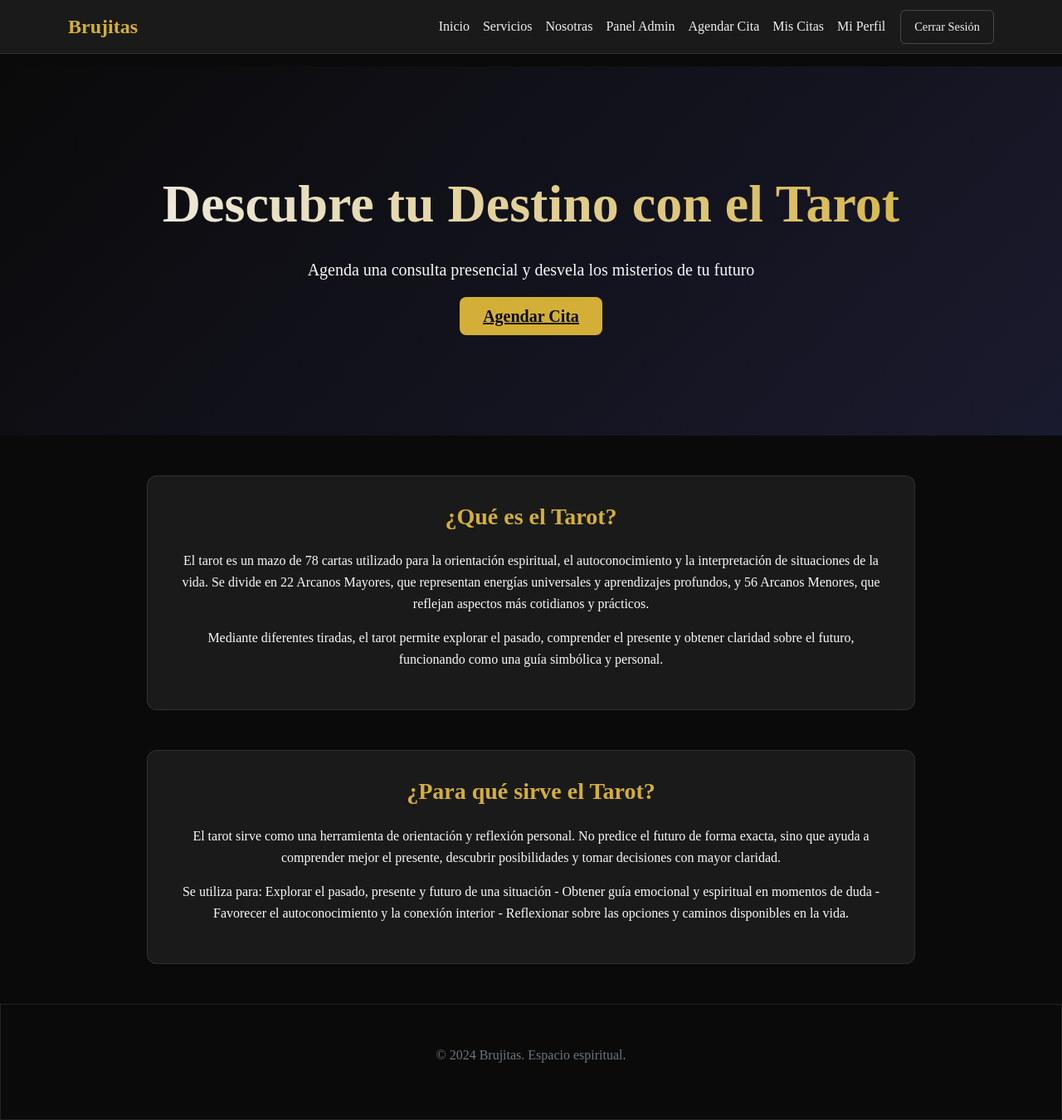
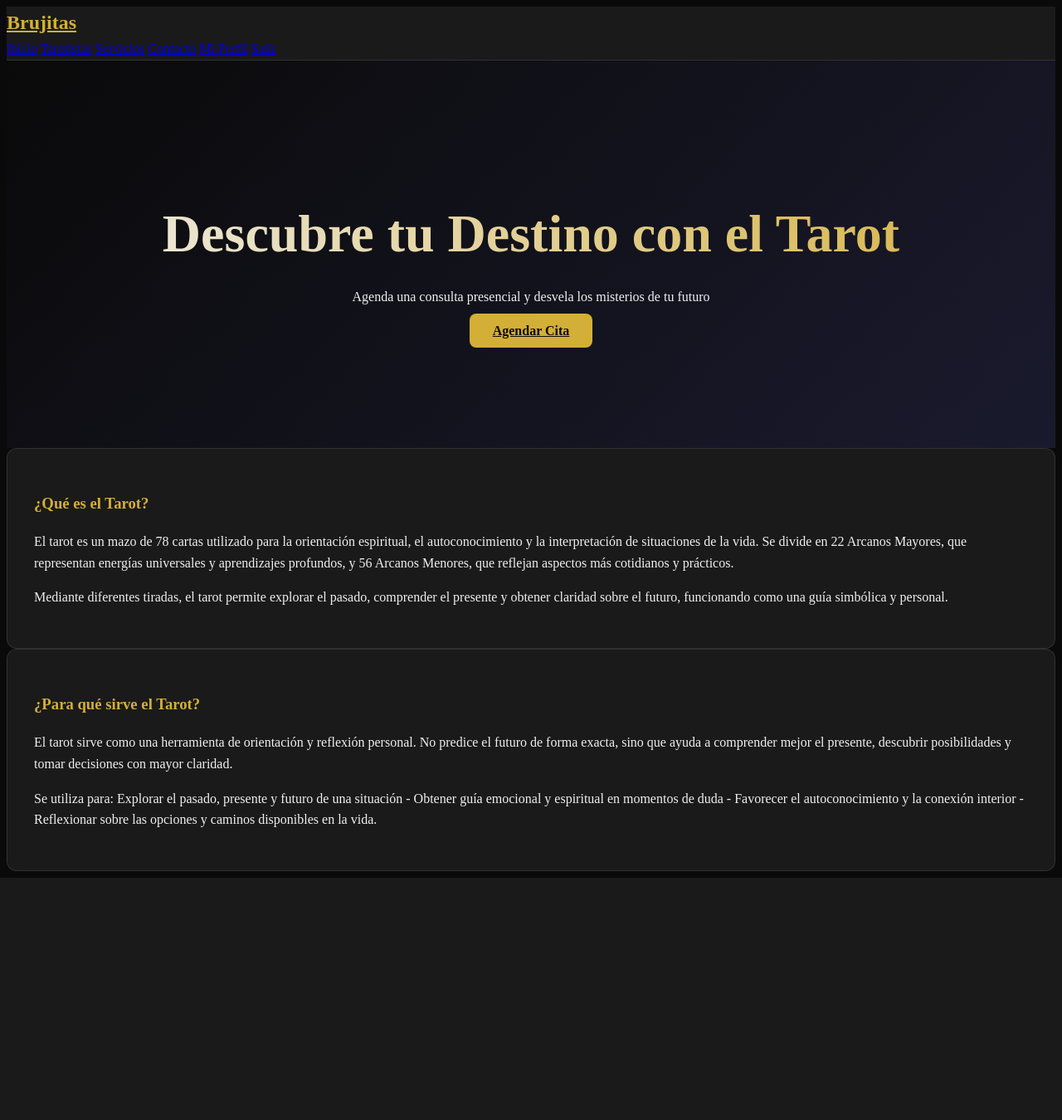
Before and after one commit to Vear511/taro-brujas, a Django app: page / in a window 1280 px wide. Shown: the whole page at 83% size. After the commit the page ends 1058 px from the top, so only its background shows below. Run offline with Django 5.2, Linux system fonts and the light colour scheme; a user stored in the database is signed in; data comes from the database, SQL or seed files in the repository.

Commit message:
Update base.html

```diff
--- a/templates/base.html
+++ b/templates/base.html
@@ -1,83 +1,49 @@
-<!DOCTYPE html>
+{% load static %}
+<!doctype html>
 <html lang="es">
 <head>
-    <meta charset="UTF-8">
-    <meta name="viewport" content="width=device-width, initial-scale=1.0">
-    <title>Brujitas - {% block title %}Tarot y Espiritualidad{% endblock %}</title>
-    <link href="https://cdn.jsdelivr.net/npm/bootstrap@5.1.3/dist/css/bootstrap.min.css" rel="stylesheet">
-    <link href="https://fonts.googleapis.com/css2?family=Inter:wght@300;400;500;600;700&display=swap" rel="stylesheet">
-    {% load static %}
-    <link href="{% static 'css/styles.css' %}" rel="stylesheet">
+    <meta charset="utf-8">
+    <meta name="viewport" content="width=device-width, initial-scale=1">
+    <title>{% block title %}Brujitas{% endblock %}</title>
+    <link rel="stylesheet" href="{% static 'css/styles.css' %}">
+    {% block extra_head %}{% endblock %}
 </head>
 <body>
-    <nav class="navbar navbar-expand-lg navbar-dark fixed-top">
-        <div class="container">
-            <a class="navbar-brand" href="{% url 'core:home' %}">Brujitas</a>
 
-            <button class="navbar-toggler" type="button" data-bs-toggle="collapse" data-bs-target="#navbarNav">
-                <span class="navbar-toggler-icon"></span>
-            </button>
+<nav class="navbar">
+    <a href="{% url 'core:home' %}" class="navbar-brand">Brujitas</a>
 
-            <div class="collapse navbar-collapse" id="navbarNav">
-                <ul class="navbar-nav ms-auto align-items-center">
-                    <li class="nav-item"><a class="nav-link" href="{% url 'core:home' %}">Inicio</a></li>
-                    <li class="nav-item"><a class="nav-link" href="{% url 'core:servicios' %}">Servicios</a></li>
-                    <li class="nav-item"><a class="nav-link" href="{% url 'core:sobre_nosotras' %}">Nosotras</a></li>
+    <div class="navbar-links">
+        <a href="{% url 'core:home' %}">Inicio</a>
+        <a href="{% url 'core:tarotistas' %}">Tarotistas</a>
+        <a href="{% url 'core:servicios' %}">Servicios</a>
+        <a href="{% url 'core:contacto' %}">Contacto</a>
 
         {% if user.is_authenticated %}
-                        {% if user.is_staff %}
-                            <li class="nav-item"><a class="nav-link" href="/admin/">Panel Admin</a></li>
+            {% if is_tarotista %}
+                <a href="{% url 'tarotistas:panel_tarotista' %}">Panel Tarotista</a>
+                <a href="{% url 'citas:mis_citas_tarotista' %}">Mis Citas</a>
             {% endif %}
-
-                        {% if user.es_tarotista %}
-                            <li class="nav-item"><a class="nav-link" href="{% url 'tarotistas:calendario' %}">📅 Calendario</a></li>
-                            <li class="nav-item"><a class="nav-link" href="{% url 'citas:mis_citas' %}">Mis Citas</a></li>
-                            <li class="nav-item"><a class="nav-link" href="{% url 'core:reportes' %}">Reportes</a></li>
-                            <li class="nav-item"><a class="nav-link" href="{% url 'tarotistas:lista_clientes' %}">Clientes</a></li>
+            <a href="{% url 'usuarios:perfil' %}">Mi Perfil</a>
+            <a href="{% url 'usuarios:logout' %}">Salir</a>
         {% else %}
-                            <li class="nav-item"><a class="nav-link" href="{% url 'citas:agendar_cita' %}">Agendar Cita</a></li>
-                            <li class="nav-item"><a class="nav-link" href="{% url 'citas:mis_citas' %}">Mis Citas</a></li>
+            <a href="{% url 'usuarios:login' %}">Ingresar</a>
+            <a href="{% url 'usuarios:registro' %}">Registrarse</a>
         {% endif %}
-
-                        <li class="nav-item"><a class="nav-link" href="{% url 'usuarios:perfil' %}">Mi Perfil</a></li>
-
-                        <li class="nav-item">
-                            <form method="post" action="{% url 'usuarios:logout' %}" class="d-inline">
-                                {% csrf_token %}
-                                <button type="submit" class="btn-logout">Cerrar Sesión</button>
-                            </form>
-                        </li>
-                    {% else %}
-                        <li class="nav-item"><a class="nav-link btn-minimal ms-2" href="{% url 'usuarios:login' %}">Ingresar</a></li>
-                        <li class="nav-item"><a class="nav-link btn-gold ms-2" href="{% url 'usuarios:registro' %}">Registrarse</a></li>
-                    {% endif %}
-                </ul>
-            </div>
     </div>
 </nav>
 
-    <main class="page-main">
+<main class="container">
     {% if messages %}
-        <div class="container mt-4">
+        <div class="messages">
             {% for message in messages %}
-            <div class="alert alert-{{ message.tags }} alert-dismissible fade show card-minimal">
-                {{ message }}
-                <button type="button" class="btn-close" data-bs-dismiss="alert"></button>
-            </div>
+                <div class="message {{ message.tags }}">{{ message }}</div>
             {% endfor %}
         </div>
     {% endif %}
 
-        {% block content %}
-        {% endblock %}
+    {% block content %}{% endblock %}
 </main>
 
-    <footer class="text-center py-5 mt-5 border-minimal">
-        <div class="container">
-            <p class="text-muted">&copy; 2024 Brujitas. Espacio espiritual.</p>
-        </div>
-    </footer>
-
-    <script src="https://cdn.jsdelivr.net/npm/bootstrap@5.1.3/dist/js/bootstrap.bundle.min.js"></script>
 </body>
 </html>
```
Lines whose indentation alone changed are shown as unchanged.
